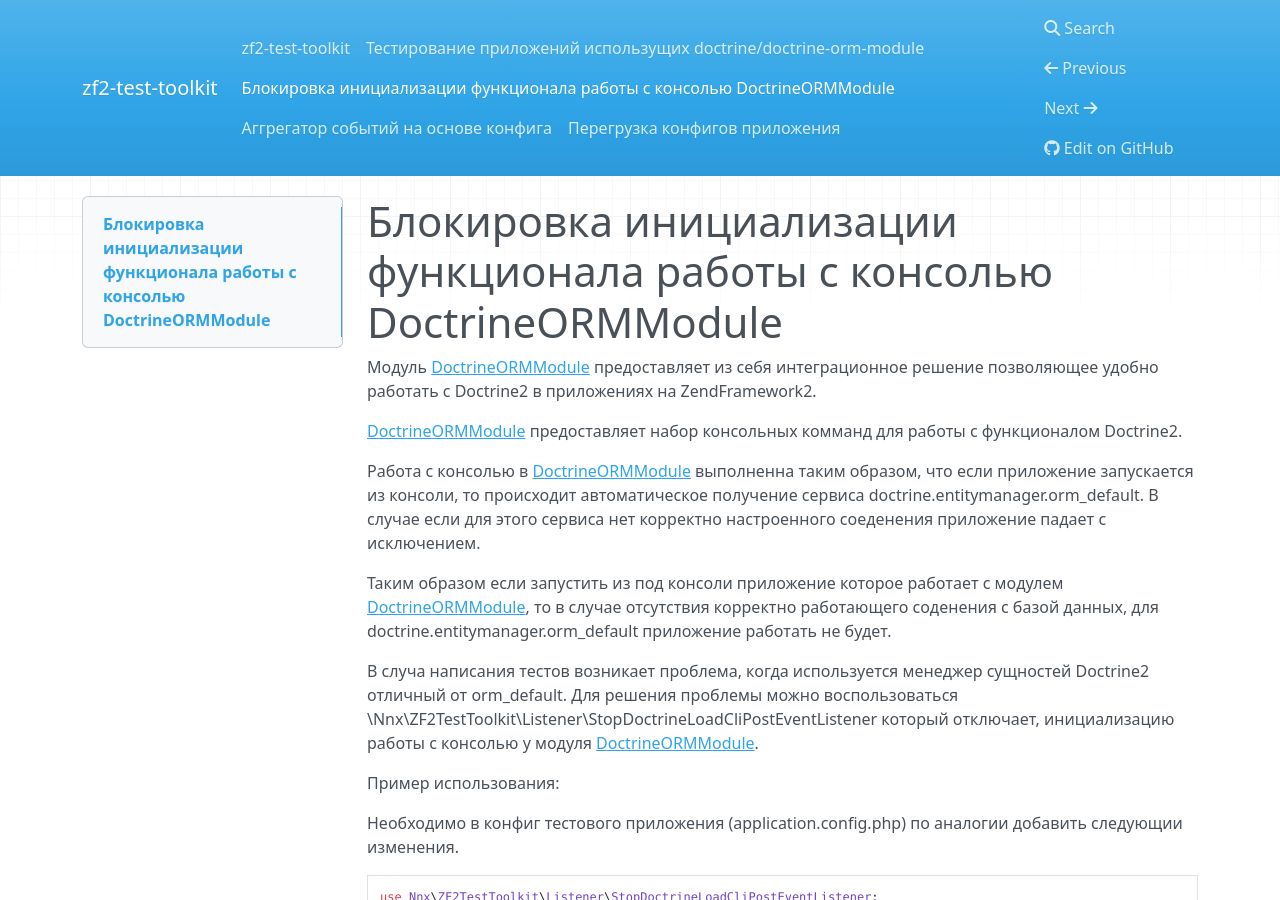
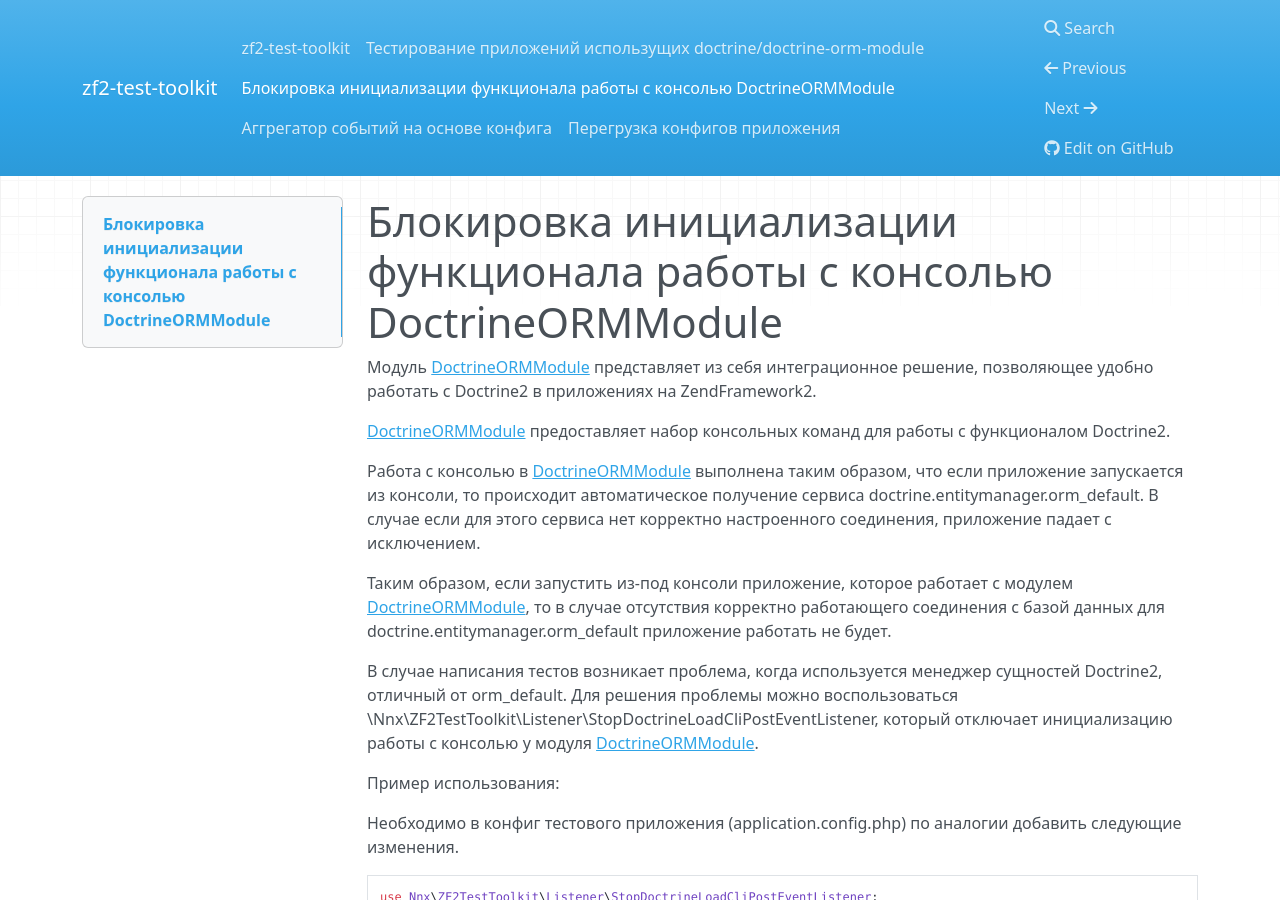
Before and after one commit to nnx-company/zf2-test-toolkit, an MkDocs documentation site: the page built from doc/book/ru/stop-doctrine-load-cli-post-event-listener.md, in a window 1280 px wide and 900 px high. Built offline with MkDocs 1.6.1, drawn with Linux system fonts in a browser that asks for light colours; nearby versions of some CDN libraries; old or Windows-style settings are respelled for this version of MkDocs.

Commit message:
Update stop-doctrine-load-cli-post-event-listener.md

````diff
--- a/doc/book/ru/stop-doctrine-load-cli-post-event-listener.md
+++ b/doc/book/ru/stop-doctrine-load-cli-post-event-listener.md
@@ -1,25 +1,25 @@
 # Блокировка инициализации функционала работы с консолью DoctrineORMModule
 
-Модуль  [DoctrineORMModule](https://github.com/doctrine/DoctrineORMModule) предоставляет из себя интеграционное решение
+Модуль  [DoctrineORMModule](https://github.com/doctrine/DoctrineORMModule) представляет из себя интеграционное решение,
 позволяющее удобно работать с Doctrine2 в приложениях на ZendFramework2.
 
-[DoctrineORMModule](https://github.com/doctrine/DoctrineORMModule) предоставляет набор консольных комманд для работы
+[DoctrineORMModule](https://github.com/doctrine/DoctrineORMModule) предоставляет набор консольных команд для работы
 с функционалом Doctrine2.
 
-Работа с консолью в [DoctrineORMModule](https://github.com/doctrine/DoctrineORMModule) выполненна таким образом, что
+Работа с консолью в [DoctrineORMModule](https://github.com/doctrine/DoctrineORMModule) выполнена таким образом, что
 если приложение запускается из консоли, то происходит автоматическое получение сервиса doctrine.entitymanager.orm_default.
-В случае если для этого сервиса нет корректно настроенного соеденения приложение падает с исключением.
+В случае если для этого сервиса нет корректно настроенного соединения, приложение падает с исключением.
 
-Таким образом если запустить из под консоли приложение которое работает с модулем [DoctrineORMModule](https://github.com/doctrine/DoctrineORMModule),
-то в случае отсутствия корректно работающего соденения с базой данных, для  doctrine.entitymanager.orm_default приложение работать не будет.
+Таким образом, если запустить из-под консоли приложение, которое работает с модулем [DoctrineORMModule](https://github.com/doctrine/DoctrineORMModule),
+то в случае отсутствия корректно работающего соединения с базой данных для doctrine.entitymanager.orm_default приложение работать не будет.
 
-В случа написания тестов возникает проблема, когда используется менеджер сущностей Doctrine2 отличный от orm_default.
-Для решения проблемы можно воспользоваться \Nnx\ZF2TestToolkit\Listener\StopDoctrineLoadCliPostEventListener который отключает,
+В случае написания тестов возникает проблема, когда используется менеджер сущностей Doctrine2, отличный от orm_default.
+Для решения проблемы можно воспользоваться \Nnx\ZF2TestToolkit\Listener\StopDoctrineLoadCliPostEventListener, который отключает
 инициализацию работы с консолью у модуля [DoctrineORMModule](https://github.com/doctrine/DoctrineORMModule).
 
 Пример использования:
 
-Необходимо в конфиг тестового приложения (application.config.php) по аналогии добавить следующии изменения.
+Необходимо в конфиг тестового приложения (application.config.php) по аналогии добавить следующие изменения.
 
 ```php
 use Nnx\ZF2TestToolkit\Listener\StopDoctrineLoadCliPostEventListener;
````
